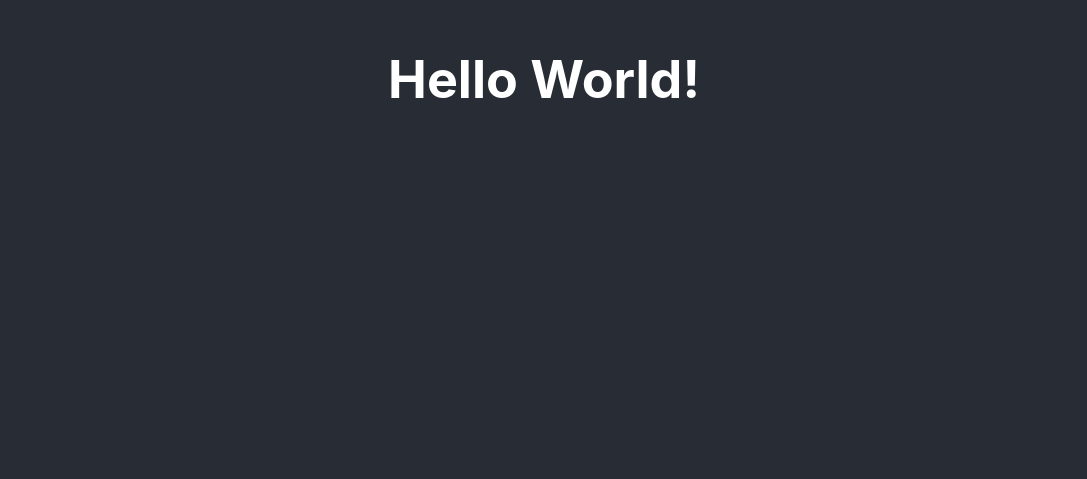
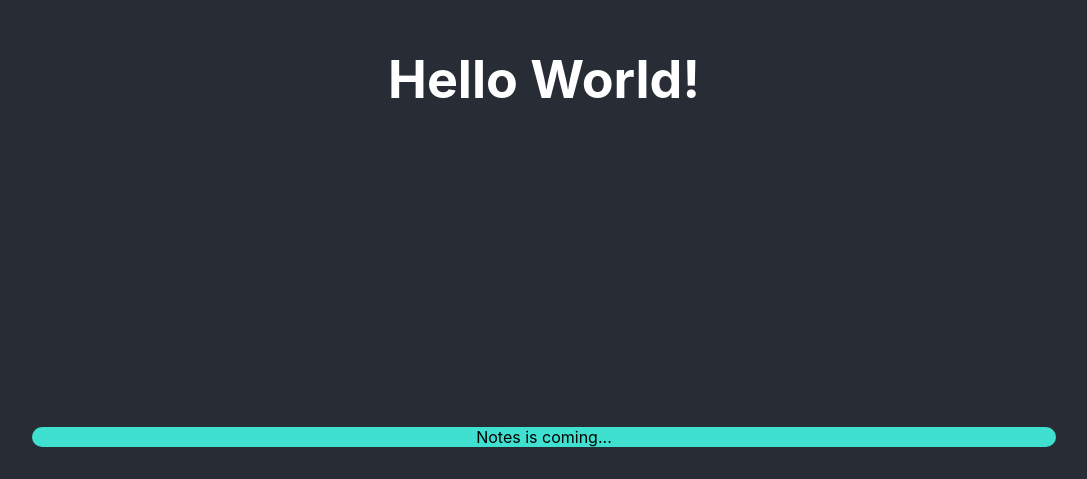
Before and after one commit to Couapy/notes, a React (Create React App) app in the folder src/apps/frontend/: page / in a window 1280 px wide. Shown: the part 321-800 px from the top of the page, without its empty margins (96-1183 px from the left). Built offline with nearby package versions, Linux system fonts and the light colour scheme.

Commit message:
🚧 (footer): try footer static with .css

```diff
--- a/src/apps/frontend/src/App.css
+++ b/src/apps/frontend/src/App.css
@@ -36,3 +36,12 @@
 		transform: rotate(360deg);
 	}
 }
+
+.App-footer {
+	background-color: #40e0d0;
+	position: fixed;
+	bottom: 2rem;
+	width: 80%;
+	border-radius: 1rem;
+	margin-left: 10%;
+}
--- a/src/apps/frontend/src/App.jsx
+++ b/src/apps/frontend/src/App.jsx
@@ -2,6 +2,8 @@ import React from "react";
 import Proptypes from "prop-types";
 // import axios from "axios";
 import "./App.css";
+
+import Footer from "./components/Footer";
 
 const App = () => {
 	return (
@@ -9,6 +11,7 @@ const App = () => {
 			<header className='App-header'>
 				<h1>Hello World!</h1>
 			</header>
+			<Footer />
 		</div>
 	);
 };
--- /dev/null
+++ b/src/apps/frontend/src/components/Footer.jsx
@@ -0,0 +1,12 @@
+import React from "react";
+import PropTypes from "prop-types";
+
+const Footer = (props) => {
+	return <footer className='App-footer'>Notes is coming...</footer>;
+};
+
+Footer.propTypes = {
+	props: PropTypes.object,
+};
+
+export default Footer;
```
Also changed, not shown: src/apps/frontend/package.json (line endings or trailing spaces), 1 other file (tests, documents, lock files or other folders). Lines whose indentation alone changed are shown as unchanged.
